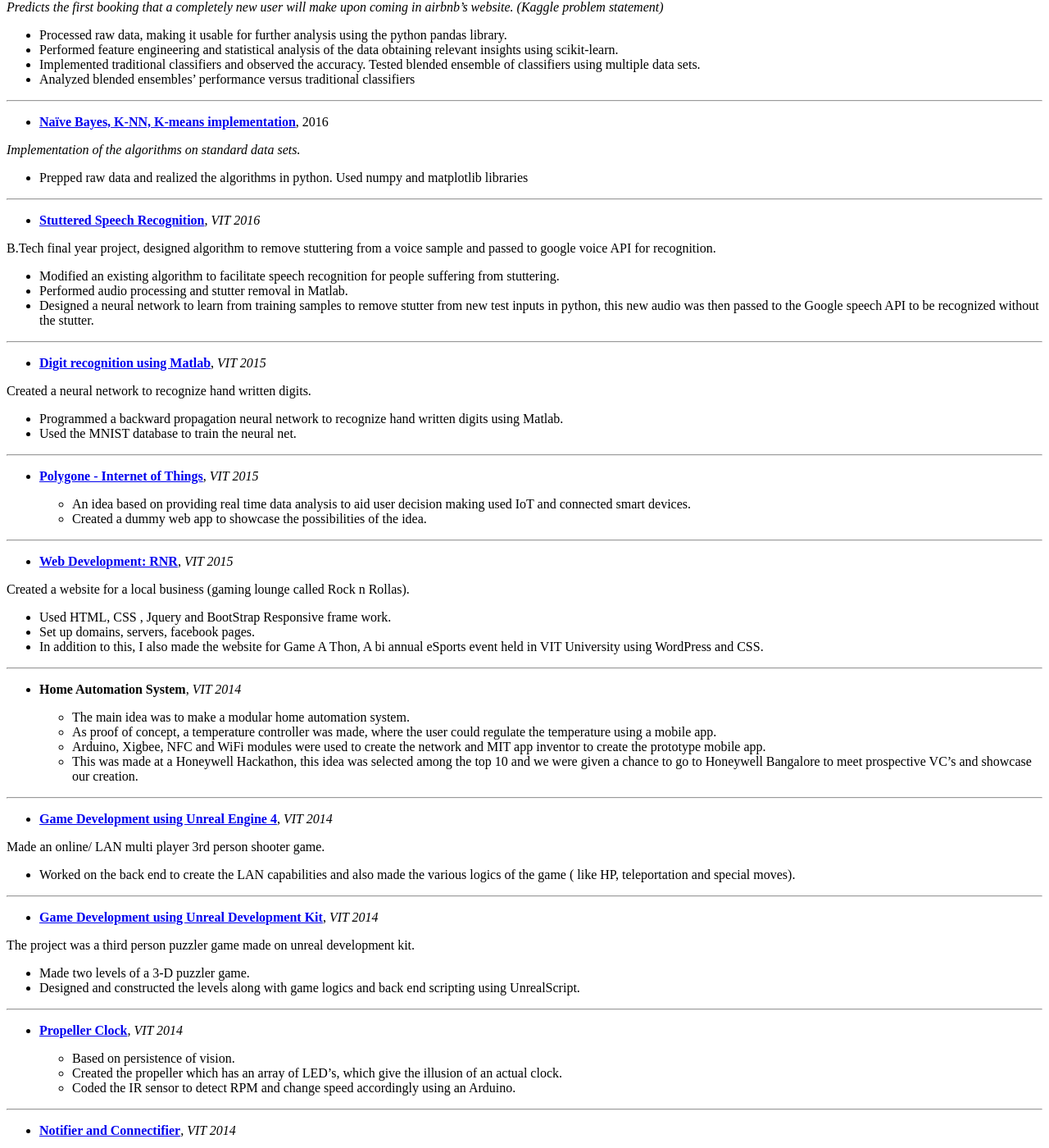
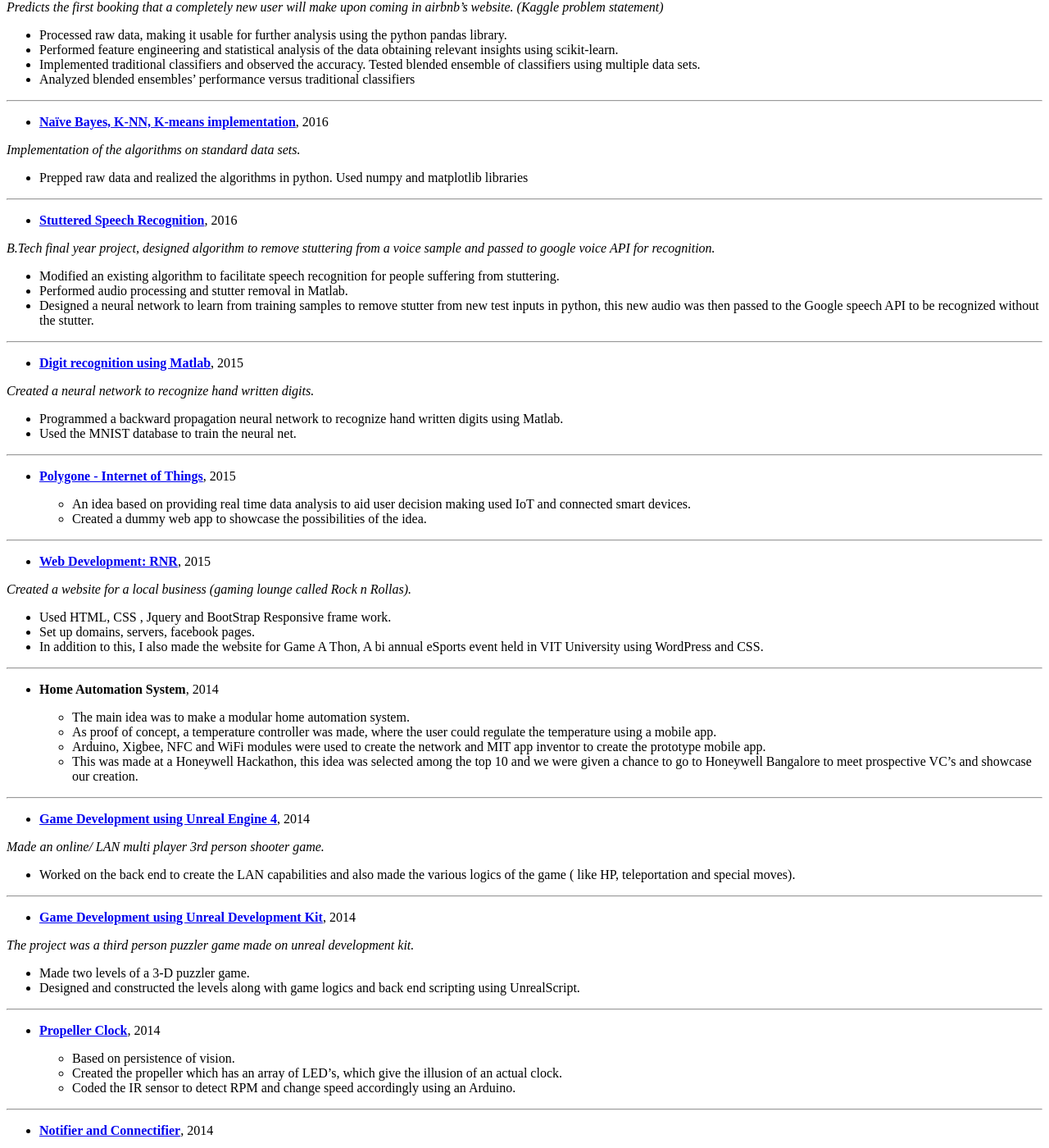
Before and after one commit to khannasarthak/khannasarthak.github.io, a Jekyll site: the page built from projects.md, in a window 1280 px wide and 1400 px high, scrolled down 536 px. Shown: the whole window at 82% size. Built offline with Jekyll 4.4.1, drawn with Linux system fonts in a browser that asks for light colours; nearby versions of some CDN libraries.

Commit message:
reformatted
reformat

```diff
--- a/projects.md
+++ b/projects.md
@@ -32,39 +32,39 @@ Click the project names to open code repositories or demos.
    * Prepped raw data and realized the algorithms in python. Used numpy and matplotlib libraries
 
 ---
-* [**Stuttered Speech Recognition**](https://github.com/khannasarthak/Stuttered-Speech-recognition){:target="_blank"}, *VIT 2016*
+* [**Stuttered Speech Recognition**](https://github.com/khannasarthak/Stuttered-Speech-recognition){:target="_blank"}, 2016
 
-B.Tech final year project, designed algorithm to remove stuttering from a voice sample and passed to google voice API for recognition.
+*B.Tech final year project, designed algorithm to remove stuttering from a voice sample and passed to google voice API for recognition.*
 
    * Modified an existing algorithm to facilitate speech recognition for people suffering from stuttering.
    * Performed audio processing and stutter removal in Matlab.
    * Designed a neural network to learn from training samples to remove stutter from new test inputs in python, this new audio was then passed to the Google speech API to be recognized without the stutter.
 
 ---
-* [**Digit recognition using Matlab**](https://github.com/khannasarthak/Digit-Recognition-using-Neural-Networks){:target="_blank"}, *VIT 2015*
+* [**Digit recognition using Matlab**](https://github.com/khannasarthak/Digit-Recognition-using-Neural-Networks){:target="_blank"}, 2015
 
-Created a neural network to recognize hand written digits.
+*Created a neural network to recognize hand written digits.*
 
    * Programmed a backward propagation neural network to recognize hand written digits using Matlab.
    * Used the MNIST database to train the neural net.
 
 ---
-* [**Polygone - Internet of Things**](https://github.com/khannasarthak/RNRwebsite){:target="_blank"}, *VIT 2015*
+* [**Polygone - Internet of Things**](https://github.com/khannasarthak/RNRwebsite){:target="_blank"}, 2015
 
    * An idea based on providing real time data analysis to aid user decision making used IoT and connected smart devices.
    * Created a dummy web app to showcase the possibilities of the idea.
 
  ---
-* [**Web Development: RNR**](https://github.com/khannasarthak/RNRwebsite){:target="_blank"}, *VIT 2015*
+* [**Web Development: RNR**](https://github.com/khannasarthak/RNRwebsite){:target="_blank"}, 2015
 
-Created a website for a local business (gaming lounge called Rock n Rollas).
+*Created a website for a local business (gaming lounge called Rock n Rollas).*
 
    * Used HTML, CSS , Jquery and BootStrap Responsive frame work.
    * Set up domains, servers, facebook pages.
    * In addition to this, I also made the website for Game A Thon, A bi annual eSports event held in VIT University using WordPress and CSS.
 
 ---
-* **Home Automation System**, *VIT 2014*
+* **Home Automation System**, 2014
 
    * The main idea was to make a modular home automation system.
    * As proof of concept, a temperature controller was made, where the user could regulate the temperature using a mobile app.
@@ -72,31 +72,31 @@ Created a website for a local business (gaming lounge called Rock n Rollas).
    * This was made at a Honeywell Hackathon, this idea was selected among the top 10 and we were given a chance to go to Honeywell Bangalore  to meet prospective VC's and showcase our creation.
 
 ---
-* [**Game Development using Unreal Engine 4**](https://www.youtube.com/watch?v=yN54R70IJyU){:target="_blank"}, *VIT 2014*
+* [**Game Development using Unreal Engine 4**](https://www.youtube.com/watch?v=yN54R70IJyU){:target="_blank"}, 2014
 
-Made an online/ LAN multi player 3rd person shooter game.
+*Made an online/ LAN multi player 3rd person shooter game.*
 
    * Worked on the back end to create the LAN capabilities and also made the various logics of the game ( like HP, teleportation and special moves).
 
 ---
-* [**Game Development using Unreal Development Kit**](https://www.youtube.com/watch?v=fN8PgJOeTRU){:target="_blank"}, *VIT 2014*
+* [**Game Development using Unreal Development Kit**](https://www.youtube.com/watch?v=fN8PgJOeTRU){:target="_blank"}, 2014
 
-The project was a third person puzzler game made on unreal development kit.
+*The project was a third person puzzler game made on unreal development kit.*
 
    * Made two levels of a 3-D puzzler game.
    * Designed and constructed the levels along with game logics and back end scripting using UnrealScript.
 
 ---
-* [**Propeller Clock**](https://www.youtube.com/watch?v=rvjXhWs6Akk){:target="_blank"}, *VIT 2014*
+* [**Propeller Clock**](https://www.youtube.com/watch?v=rvjXhWs6Akk){:target="_blank"}, 2014
 
    * Based on persistence of vision.
    * Created the propeller which has an array of LED's, which give the illusion of an actual clock.
    * Coded the IR sensor to detect RPM and change speed accordingly using an Arduino.
 
 ---
-* [**Notifier and Connectifier**](https://github.com/khannasarthak/Notifier-N-Connectifier){:target="_blank"}, *VIT 2014*
+* [**Notifier and Connectifier**](https://github.com/khannasarthak/Notifier-N-Connectifier){:target="_blank"}, 2014
 
-Prototyped a cost effective Google glass alternative.
+*Prototyped a cost effective Google glass alternative.*
 
    * Used the center piece of a Sony smart watch, basic principles of reflection and refraction.
    * The frame was made using PVC pipes connected on top of a traditional spectacle frame.
@@ -104,7 +104,7 @@ Prototyped a cost effective Google glass alternative.
    * The project was created in under 24 hours at a college hackathon.
 
 ---
-* **Baby Vitals Monitoring**, *VIT 2014*
+* **Baby Vitals Monitoring**, 2014
 
    * Developed an ingenious heart rate sensor using a plastic bottle cap and a ball point pen spring.
    * Used temperature sensor and developed a heart rate monitor as well.
```
